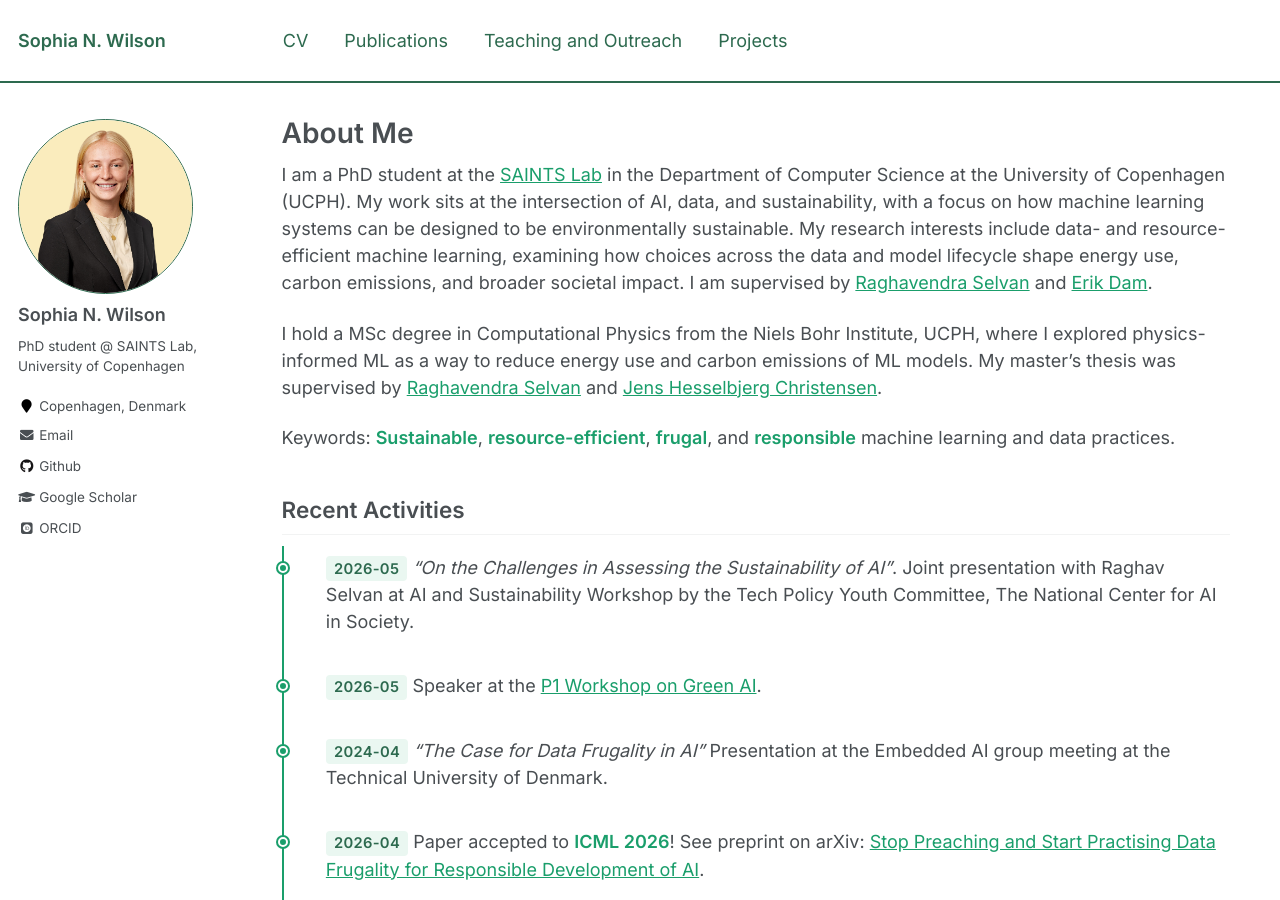
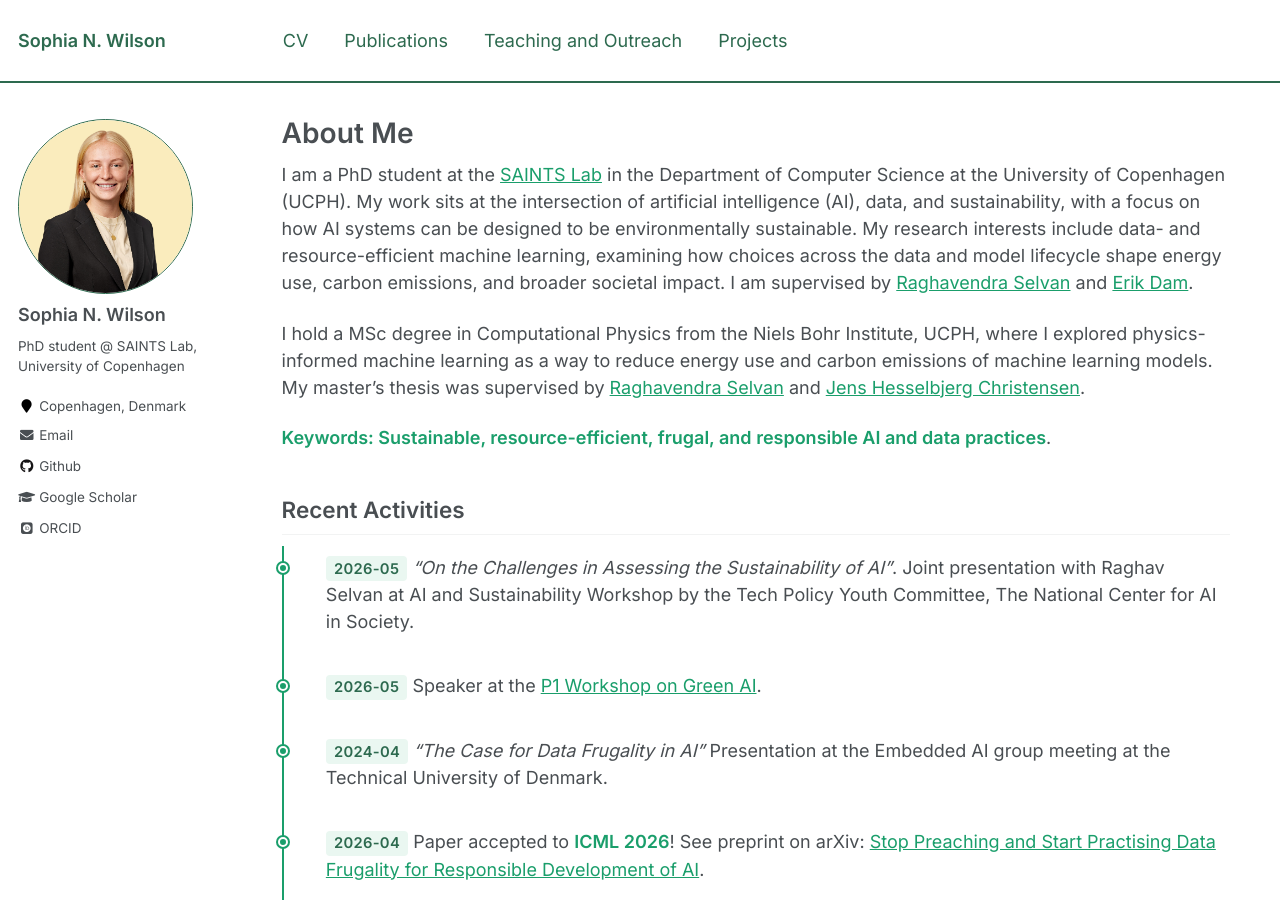
Before and after one commit to sophiawilson18/sophiawilson18.github.io, a Jekyll site: the page built from _pages/about.md, in a window 1280 px wide and 900 px high. Built offline with Jekyll 4.4.1, drawn with Linux system fonts in a browser that asks for light colours; some web fonts are replaced.

Commit message:
Style CV download as button, clean up text and formatting
Co-Authored-By: Claude Sonnet 4.6 <noreply@anthropic.com>

```diff
--- a/_pages/about.md
+++ b/_pages/about.md
@@ -7,11 +7,11 @@ redirect_from:
   - /about.html
 ---
 
-I am a PhD student at the [SAINTS Lab](https://saintslab.github.io/) in the Department of Computer Science at the University of Copenhagen (UCPH). My work sits at the intersection of AI, data, and sustainability, with a focus on how machine learning systems can be designed to be environmentally sustainable. My research interests include data- and resource-efficient machine learning, examining how choices across the data and model lifecycle shape energy use, carbon emissions, and broader societal impact. I am supervised by [Raghavendra Selvan](https://raghavian.github.io/) and [Erik Dam](https://scholar.google.com/citations?user=WCP-mBEAAAAJ&hl=en).
+I am a PhD student at the [SAINTS Lab](https://saintslab.github.io/) in the Department of Computer Science at the University of Copenhagen (UCPH). My work sits at the intersection of artificial intelligence (AI), data, and sustainability, with a focus on how AI systems can be designed to be environmentally sustainable. My research interests include data- and resource-efficient machine learning, examining how choices across the data and model lifecycle shape energy use, carbon emissions, and broader societal impact. I am supervised by [Raghavendra Selvan](https://raghavian.github.io/) and [Erik Dam](https://scholar.google.com/citations?user=WCP-mBEAAAAJ&hl=en).
 
-I hold a MSc degree in Computational Physics from the Niels Bohr Institute, UCPH, where I explored physics-informed ML as a way to reduce energy use and carbon emissions of ML models. My master’s thesis was supervised by [Raghavendra Selvan](https://raghavian.github.io/) and [Jens Hesselbjerg Christensen](https://scholar.google.dk/citations?user=kFbQdMYAAAAJ&hl=en).
+I hold a MSc degree in Computational Physics from the Niels Bohr Institute, UCPH, where I explored physics-informed machine learning as a way to reduce energy use and carbon emissions of machine learning models. My master’s thesis was supervised by [Raghavendra Selvan](https://raghavian.github.io/) and [Jens Hesselbjerg Christensen](https://scholar.google.dk/citations?user=kFbQdMYAAAAJ&hl=en).
 
-<p class="keywords" markdown="1">Keywords: **Sustainable**, **resource-efficient**, **frugal**, and **responsible** machine learning and data practices.</p>
+<p class="keywords" markdown="1">**Keywords: Sustainable, resource-efficient, frugal, and responsible AI and data practices**.</p>
 
 
 
```
Also changed, not shown: _pages/cv.md (+3 -1 lines).
